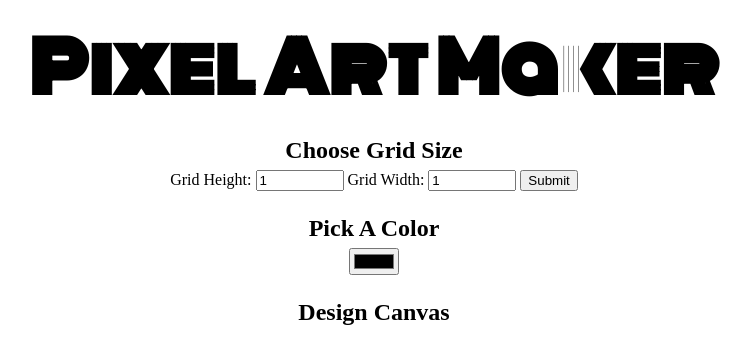
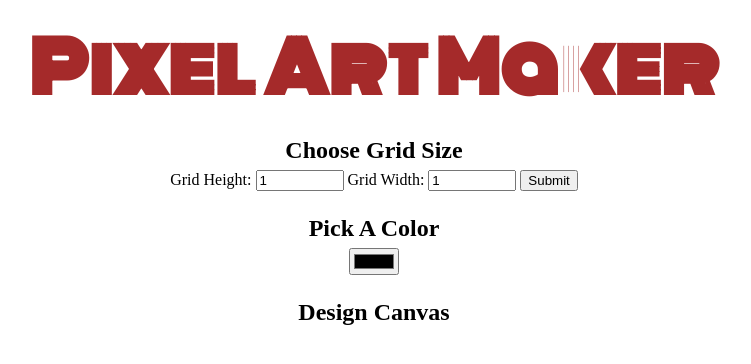
Before and after one commit to damilolaalade/pixel-art-maker, a plain HTML site: page index.html in a window 1280 px wide. Shown: the whole page, without its empty margins (266-1017 px from the left). Drawn offline with Linux system fonts and the light colour scheme.

Commit message:
revised changes in text

```diff
--- a/styles.css
+++ b/styles.css
@@ -6,6 +6,7 @@ h1 {
   font-family: Monoton;
   font-size: 70px;
   margin: 0.2em;
+  color:brown
 }
 
 h2 {
```
